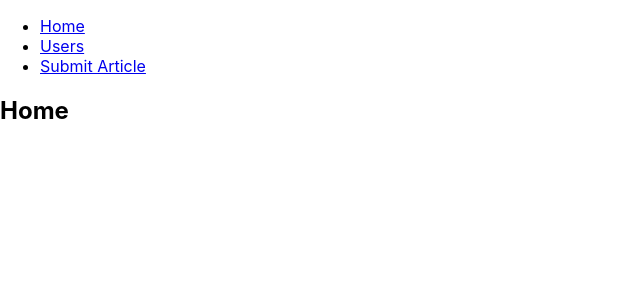
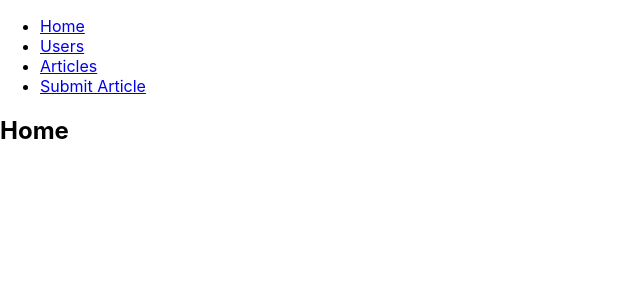
Before and after one commit to Weaselcore/ENSE701_Assignment-1B, a React (Create React App) app in the folder frontend/: page / in a window 1280 px wide. Shown: the top 300 px of the page, without its empty margins (0-640 px from the left). Built offline with nearby package versions, Linux system fonts and the light colour scheme.

Commit message:
Added articles page

```diff
--- a/frontend/src/App.js
+++ b/frontend/src/App.js
@@ -9,6 +9,7 @@ import {
 } from "react-router-dom";
 
 import SubmitForm from "./components/SubmitForm";
+import Articles from "./pages/Articles";
 
 function App() {
   return (
@@ -16,6 +17,7 @@ function App() {
         <ul className="header">
           <li><NavLink exact="true" to="/">Home</NavLink></li>
           <li><NavLink to="/users">Users</NavLink></li>
+          <li><NavLink to="/articles">Articles</NavLink></li>
           <li><NavLink to="/submitarticle">Submit Article</NavLink></li>
         </ul>
 
@@ -23,6 +25,7 @@ function App() {
           <Routes>
             <Route path="/" element={<Home />}/>
             <Route path="/users" element={<Users />}/>
+            <Route path="/articles" element={Articles}/>
             <Route path="/submitarticle" element={<SubmitForm/>}/>
             <Route path="/*" element={<NotFoundPage/>}/>
           </Routes>
--- /dev/null
+++ b/frontend/src/pages/Articles.js
@@ -0,0 +1,17 @@
+import React from 'react';
+import axios from 'axios';
+
+function SubmitForm() {
+  <h1>Articles</h1>
+
+  axios
+  .get('http://localhost:8082/api/articles/')
+  .then((data) => {
+    <div>data</div>
+  })
+  .catch(err => {
+    console.log(`Error in CreateBook!: ${err}`);
+  })
+};
+
+module.exports = SubmitForm
```
